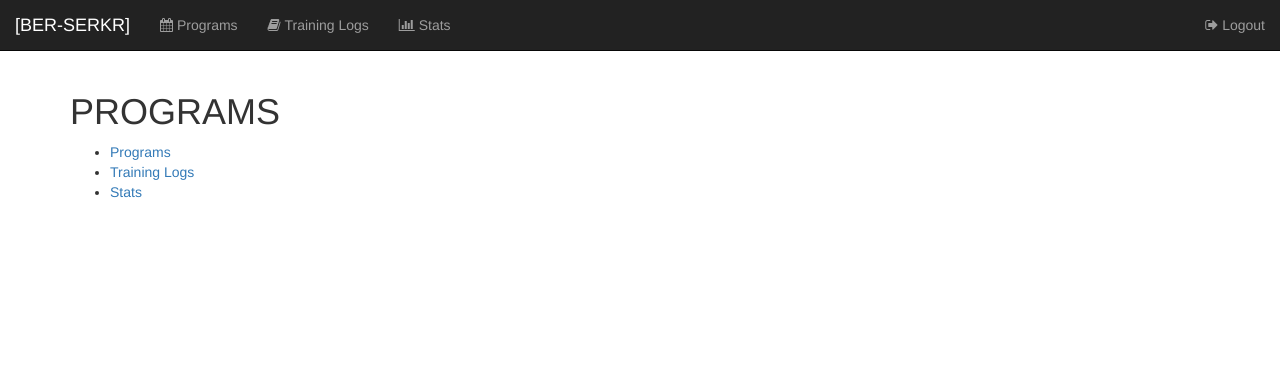
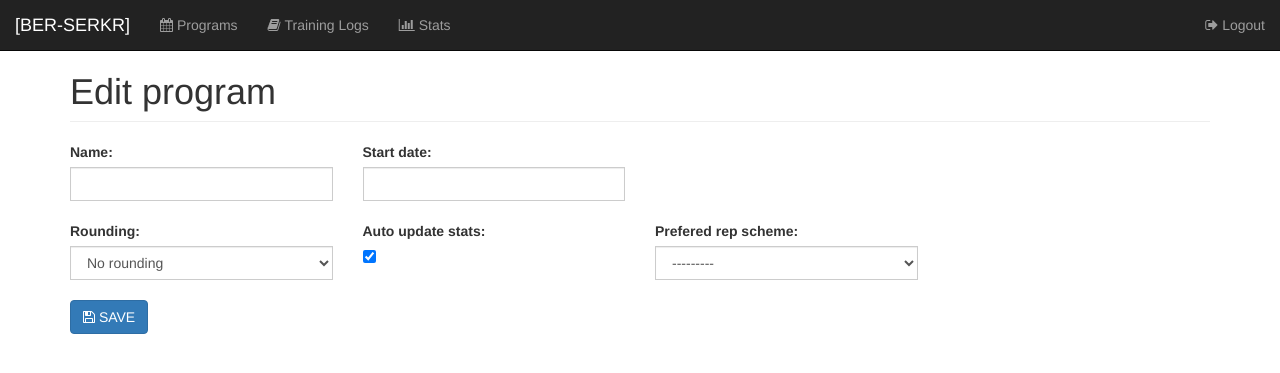
Before and after one commit to rawenihcam/BER-SERKR, a Django app: page /programs/program/ in a window 1280 px wide. Shown: the top 373 px of the page. Run offline with Django 3.2, Linux system fonts and the light colour scheme; data that the repository does not hold is empty; some libraries are stand-ins or nearby versions.

Commit message:
Work on programs

```diff
--- a/hamask/forms.py
+++ b/hamask/forms.py
@@ -2,12 +2,26 @@ import datetime
 
 from django import forms
 from django.forms import ModelForm
+from django.utils.translation import ugettext_lazy as _
 
-from .models import Lifter_Stats, Exercise
+from .models import Lifter_Stats, Exercise, Program
 
 class LoginForm (forms.Form):
     email = forms.EmailField (label='Email', max_length=254)
     password = forms.CharField (widget=forms.PasswordInput)
+
+class ProgramForm (ModelForm):
+    class Meta:
+        model = Program
+        fields = ['name', 'start_date', 'rep_scheme', 'auto_update_stats', 'rounding']
+        labels = {
+            'rep_scheme': _('Prefered rep scheme'),
+        }
+        help_texts = {
+            'start_date': _('Start date will be used to plan your workouts.'),
+            'rep_scheme': _('Will help you build your program, can be changed later.'),
+            'auto_update_stats': _('Uncheck this if you don''t want the system to automatically log your new PRs.'),
+        }
 
 class StatForm (ModelForm):
     # Redefine constructor to enforce required fields
--- a/hamask/models.py
+++ b/hamask/models.py
@@ -20,6 +20,10 @@ class Lifter (models.Model):
 
     def __str__(self):
         return self.first_name + ' ' + self.last_name
+
+    def get_programs(self):
+        programs = Program.objects.filter(lifter__exact=self.id)
+        return programs
 
     def get_maxes(self):
         s = Lifter_Stats.objects.filter(lifter__exact=self.id
@@ -88,6 +92,7 @@ class Program (models.Model):
     rep_scheme = models.ForeignKey (Rep_Scheme, on_delete=models.SET_NULL, blank=True, null=True)
     name = models.CharField (max_length=60)
     start_date = models.DateField (blank=True)
+    end_date = models.DateField (blank=True, null=True)
     is_current = models.BooleanField (default=False)
     auto_update_stats = models.BooleanField (default=True)
     #block_type
--- /dev/null
+++ b/hamask/templates/hamask/program.html
@@ -0,0 +1,41 @@
+{% extends 'hamask/base.html' %}
+
+{% block content %}
+<h1 class="page-header">Edit program</h1>
+
+<form method="post">
+    {% csrf_token %}
+
+    {{ form.non_field_errors }}
+    <div class="row">
+        {% include 'hamask/form.html' with field=form.name div_class='col-sm-12 col-md-4 col-lg-3' %}
+        {% include 'hamask/form.html' with field=form.start_date div_class='col-sm-12 col-md-4 col-lg-3' %}
+    </div>
+    <br/>
+    <div class="row">
+        {% include 'hamask/form.html' with field=form.rounding div_class='col-sm-12 col-md-4 col-lg-3' %}
+        {% include 'hamask/form.html' with field=form.auto_update_stats div_class='col-sm-12 col-md-4 col-lg-3' %}
+        {% include 'hamask/form.html' with field=form.rep_scheme div_class='col-sm-12 col-md-4 col-lg-3' %}
+    </div>
+
+    <br/>
+    <!-- Buttons -->
+    <div class="row">
+        <div class="col-sm-12">
+            {% if id %}
+                <button type="submit" name="delete" value="delete" class="btn btn-danger"><i class="fa fa-trash"></i>&nbsp;DELETE</button>
+            {% endif %}
+            <button type="submit" name="save" value="save" class="btn btn-primary"><i class="fa fa-save"></i>&nbsp;SAVE</button>
+        </div>
+    </div>
+</form>
+
+<!-- Scripts -->
+<script>
+    $( function() {
+        $( "#id_start_date" ).datepicker({
+          dateFormat: "yy-mm-dd"
+        });
+    });
+</script>
+{% endblock %}
--- a/hamask/templates/hamask/programs.html
+++ b/hamask/templates/hamask/programs.html
@@ -1,11 +1,41 @@
 {% extends 'hamask/base.html' %}
 
 {% block content %}
-<h1>PROGRAMS</h1>
+<a href="{% url 'hamask:program_create' %}" class="head btn btn-success"><i class="fa fa-plus"></i>&nbsp;ADD</a>
+<h1 class="page-header">Programs</h1>
 
-<ul>
-    <li><a href="{% url 'hamask:programs' %}">Programs</a></li>
-    <li><a href="{% url 'hamask:logs' %}">Training Logs</a></li>
-    <li><a href="{% url 'hamask:stats' %}">Stats</a></li>
-</ul>
+<div class="row">
+    <div class="col-sm-12">
+    <div class="panel panel-default">
+        <div class="panel-heading"><h4>Your programs</h4></div>
+        {% if programs %}
+            <table class="table table-striped">
+                <thead>
+                    <tr>
+                        <th>Name</th>
+                        <th>Is current</th>
+                        <th>Start</th>
+                        <th>End</th>
+                    </tr>
+                </thead>
+
+                <tbody>
+                {% for program in programs %}
+                    <tr>
+                      <td>{{ program.name }}</td>
+                      <td>{% if program.weight == True %}<i class="fa fa-check"></i>{% endif %}</td>
+                      <td>{{ program.start_date }}</td>
+                      <td>{{ program.end_date }}</td>
+                    </tr>
+                {% endfor %}
+                </tbody>
+            </table>
+        {% else %}
+            <div class="panel-body">
+                <p><a href="{% url 'hamask:program_create' %}">Create a new program</a></p>
+            </div>
+        {% endif %}
+    </div>
+    </div>
+</div>
 {% endblock %}
--- a/hamask/urls.py
+++ b/hamask/urls.py
@@ -6,7 +6,8 @@ app_name = 'hamask'
 urlpatterns = [
 	url(r'^$', views.index, name='index'),
 	url(r'^login/', views.index, name='index'),
-	url(r'^programs/(?P<pk>[0-9]+)', views.programs, name='programs'),
+	url(r'^programs/program/(?P<pk>[0-9]+)', views.program_update, name='program_update'),
+	url(r'^programs/program/', views.program_create, name='program_create'),
 	url(r'^programs/', views.programs, name='programs'),
 	url(r'^logs/', views.logs, name='logs'),
 	url(r'^stats/stat/(?P<pk>[0-9]+)', views.stat_update, name='stat_update'),
--- a/hamask/views.py
+++ b/hamask/views.py
@@ -7,7 +7,7 @@ from django.urls import reverse
 from django.views import generic
 
 from .forms import *
-from .models import Lifter, Lifter_Stats
+from .models import Lifter, Lifter_Stats, Program
 from .control import Notification
 
 # Create your views here.
@@ -33,7 +33,44 @@ def index(request):
             return render (request, 'hamask/index.html')
 
 def programs(request):
-    return render (request, 'hamask/programs.html')
+    lifter = Lifter.objects.get(pk=request.session['lifter'])
+    programs = lifter.get_programs()
+    return render (request, 'hamask/programs.html', {'programs': programs})
+
+def program_create(request, template_name='hamask/program.html'):
+    form = ProgramForm(request.POST or None)
+
+    if form.is_valid():
+        program = form.save(commit=False)
+        program.lifter = Lifter.objects.get(pk=request.session['lifter'])
+        program.save()
+
+        if 'save' in request.POST:
+            messages.success(request, Notification.success_message, extra_tags=Notification.success_class)
+            return HttpResponseRedirect (reverse ('hamask:program_update', kwargs={'pk':program.id}))
+    else:
+        return render (request, template_name, {'form': form})
+
+def program_update(request, pk, template_name='hamask/program.html'):
+    program = get_object_or_404(Program, pk=pk)
+    if program.lifter.id != request.session['lifter']:
+         raise Http404("Invalid program.")
+
+    form = ProgramForm(request.POST or None, instance=program)
+
+    if 'delete' in request.POST:
+        program.delete()
+        messages.success(request, Notification.success_message, extra_tags=Notification.success_class)
+        return HttpResponseRedirect (reverse ('hamask:programs'))
+    else:
+        if form.is_valid():
+            form.save()
+
+            if 'save' in request.POST:
+                messages.success(request, Notification.success_message, extra_tags=Notification.success_class)
+                return HttpResponseRedirect (reverse ('hamask:program_update', kwargs={'pk':program.id}))
+        else:
+            return render (request, template_name, {'form': form, 'id': program.id,})
 
 def logs(request):
     return render (request, 'hamask/logs.html')
```
Also changed, not shown: hamask/migrations/0005_auto_20170529_2039.py (added).
